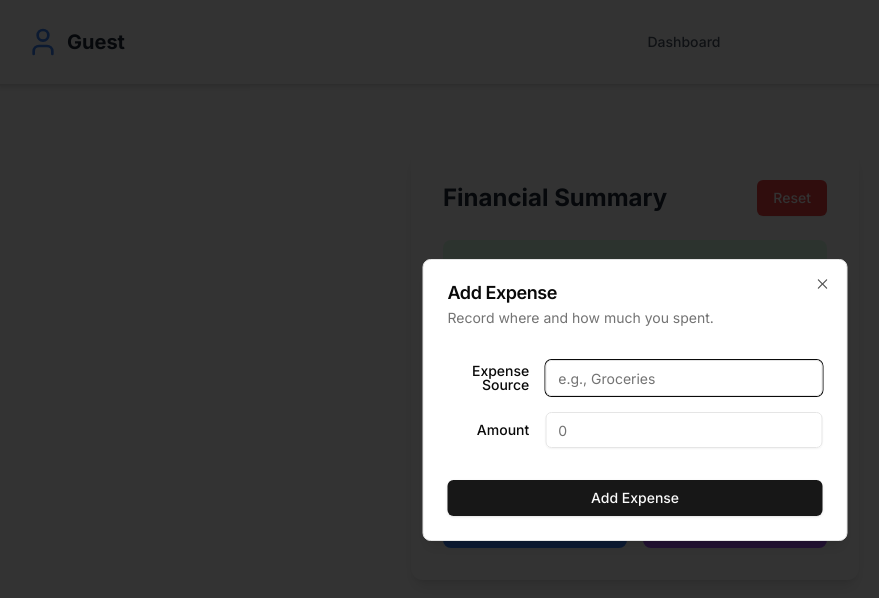
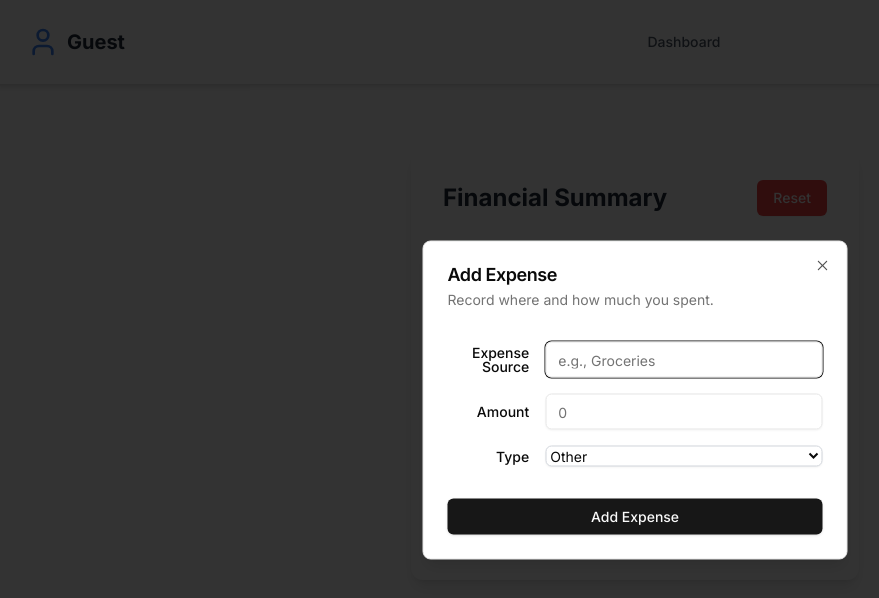
Before and after one commit to ankush-web-eng/expense-tracker, a Next.js app: page /dashboard in a window 1280 px wide. Both pictures are taken after a click on the button "Add Expense". Shown: the top 598 px of the page, without its empty margins (5-884 px from the left). Built offline with nearby package versions, Linux system fonts and the light colour scheme; no server answers.

Commit message:
transaction type updated

```diff
--- a/app/(app)/expenses/page.tsx
+++ b/app/(app)/expenses/page.tsx
@@ -4,11 +4,13 @@ import { useEffect, useState } from "react";
 import axios from "axios";
 import Expense from "@/components/expense";
 import { Loader2, AlertCircle } from "lucide-react";
+import { TransactionType } from "@/model/User";
 
 interface Expense {
   source: string;
   amount: number;
   date: Date;
+  type: TransactionType;
 }
 
 export default function ExpensesPage() {
--- a/app/api/expense/route.ts
+++ b/app/api/expense/route.ts
@@ -10,7 +10,7 @@ export async function POST(req: NextRequest) {
     const reqBody = await req.json();
 
     try {
-        const { source, amount, email } = reqBody;
+        const { source, amount, email, type } = reqBody;
 
         const user = await UserModel.findOne({ email });
         if (!user) {
@@ -21,7 +21,7 @@ export async function POST(req: NextRequest) {
         const totolExpense = expense + amount;
 
         user.spent = totolExpense;
-        user.expense.push({ source, amount, date: new Date() } as Expense);
+        user.expense.push({ source, amount, type, date: new Date() } as Expense);
         await user.save();
 
         const path = req.nextUrl.searchParams.get('path') || "expenses";
--- a/components/expense.tsx
+++ b/components/expense.tsx
@@ -1,15 +1,30 @@
 type ExpenseProps = {
   source: string,
   amount: number,
-  date: Date
+  date: Date,
+  type: TransactionType
+};
+
+export type TransactionType = 'clothes' | 'food' | 'junk' | 'work' | 'other';
+
+const TransactionIcons = {
+  clothes: '👕',
+  food: '🍔',
+  junk: '🛍️',
+  work: '💼',
+  other: '📦'
 };
 
 export default function Expense({children}: {children: ExpenseProps}) {
   return (
     <div className="p-6 shadow-lg rounded-xl md:w-[500px] w-full bg-white dark:bg-slate-800 transition-all duration-300 hover:shadow-xl">
       <div className="flex items-center justify-between mb-4 bg-gradient-to-r from-blue-50 to-blue-100 dark:from-slate-700 dark:to-slate-600 py-4 px-6 rounded-lg">
-        <div className="flex">
-            <span className="text-lg font-semibold text-gray-800 dark:text-gray-200">{children.source}</span>
+        <div className="flex flex-col">
+          <span className="text-lg font-semibold text-gray-800 dark:text-gray-200">{children.source}</span>
+          <div className="flex items-center mt-2 text-sm text-gray-600 dark:text-gray-400">
+            <span className="mr-2">{TransactionIcons[children.type]}</span>
+            <span className="capitalize">{children.type}</span>
+          </div>
         </div>
         <span className="text-xl font-bold text-blue-600 dark:text-blue-400">Rs. {children.amount.toLocaleString('en-IN')}</span>
       </div>
--- a/components/homepage/expensebar.tsx
+++ b/components/homepage/expensebar.tsx
@@ -17,19 +17,21 @@ import { Label } from "@/components/ui/label";
 import { useToast } from "../ui/use-toast";
 import { ApiResponse } from "@/types/ApiResponse";
 import { useFinance } from "@/context/FinanceContext";
+import { TransactionType } from "@/model/User";
 
 export function ExpenseBar() {
   const [isSubmitting, setIsSubmitting] = useState(false);
   const [source, setSource] = useState("");
   const [amount, setAmount] = useState("");
   const [isOpen, setIsOpen] = useState(false);
+  const [type, setType] = useState<TransactionType>('other');
 
   const { data: session } = useSession();
   const { toast } = useToast();
   const { handleSync } = useFinance()
 
   const handleSubmit = async () => {
-    if (!source || !amount) {
+    if (!source || !amount || !type) {
       toast({
         title: "Missing Information",
         description: "Please fill in all fields.",
@@ -44,6 +46,7 @@ export function ExpenseBar() {
         email: session?.user?.email,
         source,
         amount: parseInt(amount),
+        type,
       });
       toast({
         title: "Success",
@@ -63,6 +66,7 @@ export function ExpenseBar() {
       setIsOpen(false);
       setSource("");
       setAmount("");
+      setType('other');
     }
   };
 
@@ -107,6 +111,23 @@ export function ExpenseBar() {
               className="col-span-3"
             />
           </div>
+          <div className="grid grid-cols-4 items-center gap-4">
+            <Label htmlFor="type" className="text-right">
+              Type
+            </Label>
+            <select
+              id="type"
+              value={type}
+              onChange={(e) => setType(e.target.value as TransactionType)}
+              className="col-span-3 bg-white border border-gray-300 rounded-md shadow-sm focus:ring-red-500 focus:border-red-500 sm:text-sm"
+            >
+              <option value="clothes">Clothes</option>
+              <option value="food">Food</option>
+              <option value="junk">Junk</option>
+              <option value="work">Work</option>
+              <option value="other">Other</option>
+            </select>
+          </div>
         </div>
         <DialogFooter>
             <Button onClick={handleSubmit} disabled={isSubmitting} className="w-full">
--- a/model/User.ts
+++ b/model/User.ts
@@ -1,4 +1,6 @@
 import mongoose, { Schema, Document } from 'mongoose';
+
+export type TransactionType = 'clothes' | 'food' | 'junk' | 'work' | 'other';
 
 export interface Income extends Document {
     source: string;
@@ -9,20 +11,23 @@ export interface Income extends Document {
 const incomeSchema: Schema<Income> = new Schema({
     source: { type: String, required: true },
     amount: { type: Number, required: true },
-    date: { type: Date, required: true, default: Date.now }
+    date: { type: Date, required: true, default: Date.now },
 });
 
 export interface Expense extends Document {
     source: string;
     amount: number;
     date: Date;
+    type: TransactionType;
 }
 
 const expenseSchema: Schema<Expense> = new Schema({
     source: { type: String, required: true },
     amount: { type: Number, required: true },
-    date: { type: Date, required: true, default: Date.now }
+    date: { type: Date, required: true, default: Date.now },
+    type: { type: String, required: true, enum: ['clothes', 'food', 'junk', 'work', 'other'] }
 });
+
 export interface User extends Document {
     username: string;
     email: string;
```
Lines whose indentation alone changed are shown as unchanged.
